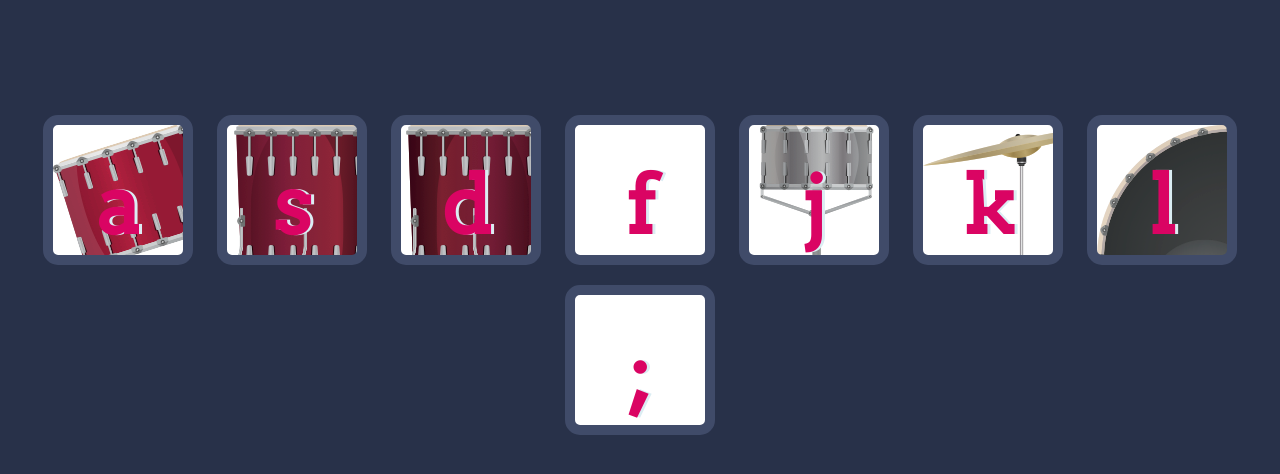
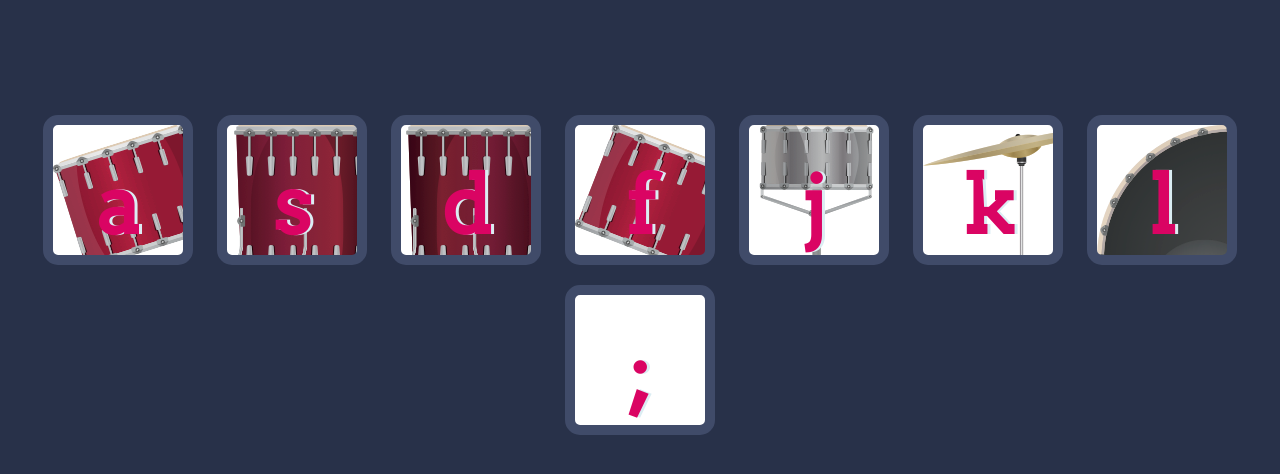
Before and after one commit to aasim3101/Drumkit, a plain HTML site: page index.html in a window 1280 px wide. Shown: the part 174-648 px from the top of the page. Drawn offline with Linux system fonts and the light colour scheme.

Commit message:
Update styles.css

```diff
--- a/styles.css
+++ b/styles.css
@@ -16,7 +16,7 @@ footer {
   font-family: sans-serif;
 }
 
-.w {
+.f {
   background-image: url('images/tom1.png');
 }
 
@@ -41,6 +41,10 @@ footer {
 }
 
 .l {
+  background-image: url('images/kick.png');
+}
+
+.; {
   background-image: url('images/kick.png');
 }
 
```
